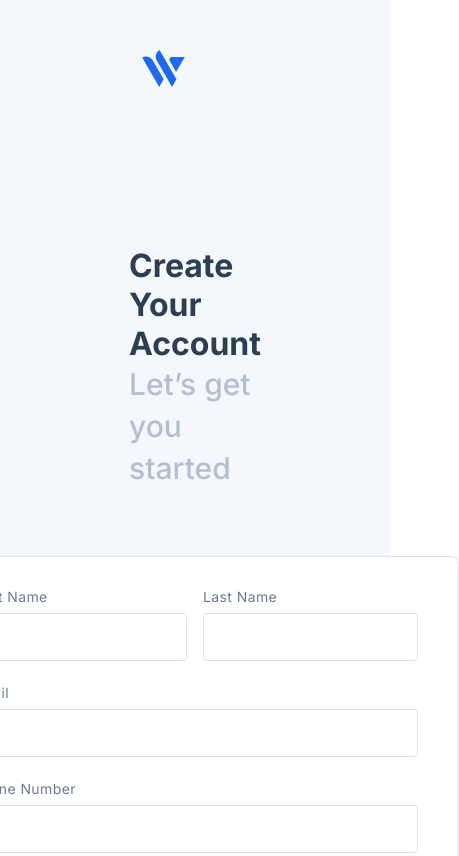
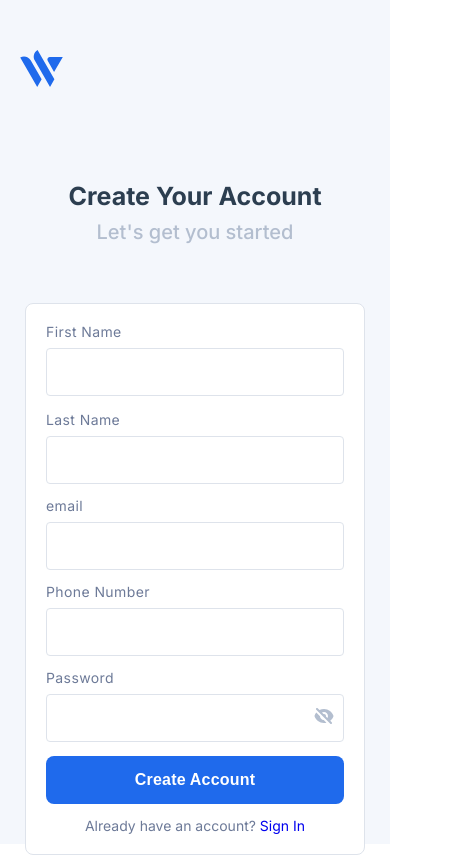
Before and after one commit to Ssalma/wallet_app, a Vue app: page /auth/signup in a window 390 px wide. Shown: the top 856 px of the page, 459 px wide, since content can reach past the window. Built offline with nearby package versions, Linux system fonts and the light colour scheme.

Commit message:
response auth page

```diff
--- a/src/layout/AuthScreens.vue
+++ b/src/layout/AuthScreens.vue
@@ -73,10 +73,73 @@ export default {
 .right {
   margin-top: 67px;
 }
-@media (max-width: 820px) {
+
+@media (max-width: 1190px) {
+
+  .sub-container {
+    width: 100%;
+    max-width: calc(100vw - 104px);
+  }
+
+  /* .left {
+    margin-top: 20px;
+  } */
+
+}
+
+@media (max-width: 983px) {
+  .container {
+    height: auto;
+  }
   .main {
+    flex-direction: column;
     flex-wrap: wrap;
     justify-content: center;
+    align-items: center;
+    gap: 50px;
+  }
+
+  .left {
+    margin-top: 90px;
+  }
+  .right {
+    margin-top: auto;
+  }
+
+  .sub-container {
+    width: 100%;
+    max-width: calc(100vw - 100px);
+    margin: 0px auto;
+    padding: 50px 0px 0px 0px;
+  }
+
+  .subtitle {
+    font-size: 20px;
+    text-align: center;
+  }
+
+  .title {
+    font-size: 25px;
+    text-align: center;
   }
 }
+
+@media (max-width: 475px) {
+  .sub-container {
+    max-width: calc(100vw - 40px);
+  }
+}
+
+@media (max-width: 594px){
+  .container {
+    height: 100vh;
+  }
+}
+
+@media (max-width: 983px){
+  .container {
+    height: 100vh;
+  }
+}
+
 </style>
--- a/src/router/index.js
+++ b/src/router/index.js
@@ -69,9 +69,10 @@ const routes = [
     component: OtpVerification,
   },
   {
-    path: "/auth/resetpassword",
+    path: "/auth/resetpassword/:token",
     name: "resetpassword",
     component: ResetPassword,
+    params: true
   },
   {
     path: "/auth/signup",
--- a/src/views/auth/OtpCreatePin/OtpCreatePin.vue
+++ b/src/views/auth/OtpCreatePin/OtpCreatePin.vue
@@ -78,7 +78,7 @@ export default {
         this.$store.commit("SET_LOADING", true);
         axios
           .post(
-            "http://192.168.100.97:3249/api/v1/user/pin/create",
+            "http://192.168.100.69:3249/api/v1/user/pin/create",
             { pin: newPin },
             {
               headers: {
--- a/src/views/auth/forgetpassword/ForgetPassword.vue
+++ b/src/views/auth/forgetpassword/ForgetPassword.vue
@@ -48,7 +48,7 @@ export default {
       await axios
         .post("http://192.168.100.69:3249/api/v1/user/reset/send", {
           email: this.emailAddress,
-          link: "http://192.168.100.93:8080/auth/resetpassword",
+          link: "http://localhost:8080/auth/resetpassword",
         })
         .then((response) => {
           localStorage.setItem("email", this.emailAddress);
--- a/src/views/auth/login/LoginView.vue
+++ b/src/views/auth/login/LoginView.vue
@@ -55,7 +55,7 @@ export default {
   methods: {
     async logIn() {
       await axios
-        .post("http://192.168.100.97:3249/api/v1/user/login", {
+        .post("http://192.168.100.69:3249/api/v1/user/login", {
           email: this.email,
           password: this.password,
         })
@@ -147,9 +147,11 @@ a {
   justify-content: center;
   align-items: center;
 }
-@media (max-width: 375px) {
-  form {
-    min-width: 328px;
+
+@media (max-width: 619px) {
+  form{
+    min-width: 100px;
   }
 }
+
 </style>
--- a/src/views/auth/otpVerification/OtpVerification.vue
+++ b/src/views/auth/otpVerification/OtpVerification.vue
@@ -43,7 +43,7 @@ export default {
       const newpin = this.Pin.toString();
       const newmail = localStorage.getItem("signEmail");
       await axios
-        .post("http://192.168.100.97:3249/api/v1/user/otp/verify", {
+        .post("http://192.168.100.69:3249/api/v1/user/otp/verify", {
           email: newmail,
           OTP: newpin,
         })
@@ -88,11 +88,13 @@ export default {
   padding: 32px 50px;
   max-width: 528px;
 }
-/* .abeeku {
-  max-width: 100%;
+
+@media (max-width: 619px) {
+  .container-div{
+    max-width: 400px;
+    min-width: 100px;
+    display: block;
+    margin: 0px auto;
+  }
 }
-
-.abeeku input {
-  padding: 30%;
-} */
 </style>
--- a/src/views/auth/resetPassword/ResetPassword.vue
+++ b/src/views/auth/resetPassword/ResetPassword.vue
@@ -58,6 +58,8 @@ export default {
     async reset() {
       // let email = localStorage.getItem("email");
       // let email = this.$store.state.userEmail;
+      const token = this.$route.params.token
+      console.log('token', token);
       console.log(this.userEmail);
       if (this.user.password.length < 8) {
         console.warn("should be longer");
@@ -65,11 +67,18 @@ export default {
         console.warn("This is not valid");
       } else {
         await axios
-          .post("http://192.168.100.69:3249/api/v1/user/password/reset", {
-            email: this.userEmail,
-            password: this.user.password,
-            passwordConfirm: this.user.password1,
-          })
+          .post(
+            "http://192.168.100.69:3249/api/v1/user/password/reset",
+            {
+              email: this.userEmail,
+              password: this.user.password,
+              passwordConfirm: this.user.password1,
+            }, {
+              headers: {
+                "token": token,
+              },
+            },
+          )
           .then((response) => {
             console.log(response), this.$router.push({ path: "/auth/login" });
           })
--- a/src/views/auth/signup/SignUp.vue
+++ b/src/views/auth/signup/SignUp.vue
@@ -1,5 +1,5 @@
 <template>
-  <auth-screen title="Create Your Account" subtitle="Let’s get you started">
+  <auth-screen title="Create Your Account" subtitle="Let's get you started">
     <template #content>
       <div class="main-div">
         <form>
@@ -53,7 +53,7 @@ export default {
     async signUp() {
       console.log(this.First);
       await axios
-        .post("http://192.168.100.97:3249/api/v1/user/signup", {
+        .post("http://192.168.100.94:3249/api/v1/user/signup", {
           firstName: this.First,
           lastName: this.Last,
           email: this.email,
@@ -79,7 +79,7 @@ export default {
 };
 </script>
 
-<style>
+<style scoped>
 .main-div {
   margin-left: auto;
   margin-right: auto;
@@ -94,9 +94,8 @@ export default {
   display: grid;
   grid-template-columns: auto auto;
   gap: 16px;
+}
 
-  /* justify-content: space-between; */
-}
 form {
   margin-left: auto;
   margin-right: auto;
@@ -104,6 +103,7 @@ form {
   flex-direction: column;
   gap: 24px;
 }
+
 h2 {
   font-weight: 400;
   font-size: 14px;
@@ -111,9 +111,44 @@ h2 {
   text-align: center;
   color: #6d7a98;
 }
-.btn--blue {
-}
+
 a {
   text-decoration: none;
 }
+
+@media (max-width: 831px) {
+  .main-div {
+    max-width: 490px;
+  }
+}
+
+form {
+  gap: 14px;
+}
+
+@media (max-width: 562px) {
+  .main-div {
+    max-width: 390px;
+    padding: 12px 20px;
+  }
+
+  .names {
+    display: grid;
+    grid-template-columns: auto;
+    gap: 16px;
+  }
+}
+
+@media (max-width: 423px) {
+  .main-div {
+    max-width: 340px;
+    padding: 20px 20px;
+  }
+
+  .names {
+    display: grid;
+    grid-template-columns: auto;
+    gap: 16px;
+  }
+}
 </style>
```
